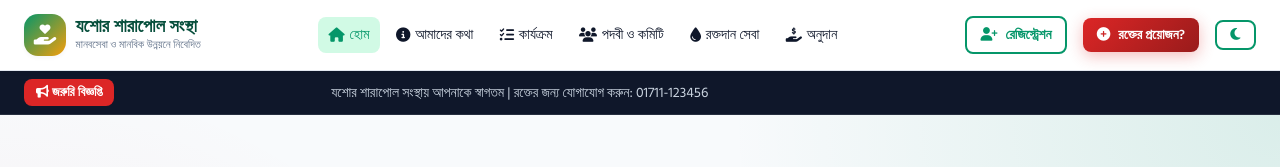
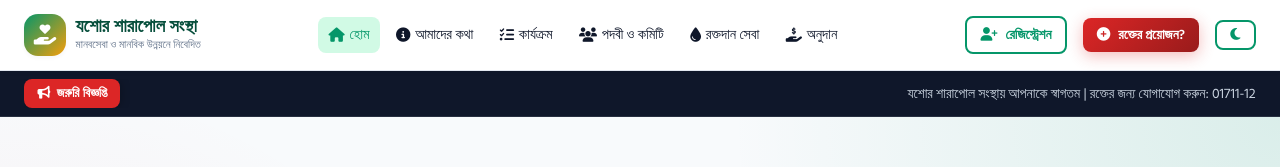
Before and after one commit to prottoybiswas01/Jashore-sharapol-sanstha, a React (Vite) app: page / in a window 1280 px wide. Shown: the top 167 px of the page. Built offline with nearby package versions, Linux system fonts and the light colour scheme; no server answers.

Commit message:
feat: initialize project with new home page and custom design system CSS

```diff
--- a/css/styles.css
+++ b/css/styles.css
@@ -226,32 +226,54 @@ input, select, textarea {
   padding: 0.5rem 0;
   font-size: 0.875rem;
   border-bottom: 1px solid rgba(255, 255, 255, 0.1);
+  overflow: hidden;
 }
 
 .ticker-wrap {
   display: flex;
   align-items: center;
   overflow: hidden;
+  position: relative;
+  gap: 1rem;
 }
 
 .ticker-title {
   background: var(--blood-red);
   color: white;
-  padding: 0.2rem 0.75rem;
+  padding: 0.25rem 0.85rem;
   font-weight: 700;
   font-size: 0.8rem;
   border-radius: var(--radius-sm);
-  margin-right: 1rem;
   flex-shrink: 0;
+  z-index: 2;
+  white-space: nowrap;
+  display: inline-flex;
+  align-items: center;
+  gap: 0.4rem;
+  box-shadow: 2px 0 8px rgba(0, 0, 0, 0.2);
+}
+
+.ticker-viewport {
+  flex: 1;
+  overflow: hidden;
+  position: relative;
+  display: flex;
+  align-items: center;
 }
 
 .ticker-text {
+  display: inline-block;
   white-space: nowrap;
+  padding-left: 100%;
   animation: ticker 25s linear infinite;
 }
 
+.ticker-text:hover {
+  animation-play-state: paused;
+}
+
 @keyframes ticker {
-  0% { transform: translateX(100%); }
+  0% { transform: translateX(0); }
   100% { transform: translateX(-100%); }
 }
 
--- a/src/pages/Home.jsx
+++ b/src/pages/Home.jsx
@@ -16,8 +16,10 @@ export default function Home({ onNavigate, onOpenModal }) {
         <div class="container">
           <div class="ticker-wrap">
             <span class="ticker-title"><i class="fa-solid fa-bullhorn"></i> জরুরি বিজ্ঞপ্তি</span>
-            <div class="ticker-text">
-              {settings.topTickerNotice}
+            <div class="ticker-viewport">
+              <div class="ticker-text">
+                {settings.topTickerNotice}
+              </div>
             </div>
           </div>
         </div>
```
Also changed, not shown: 1 other file (tests, documents, lock files or other folders).
